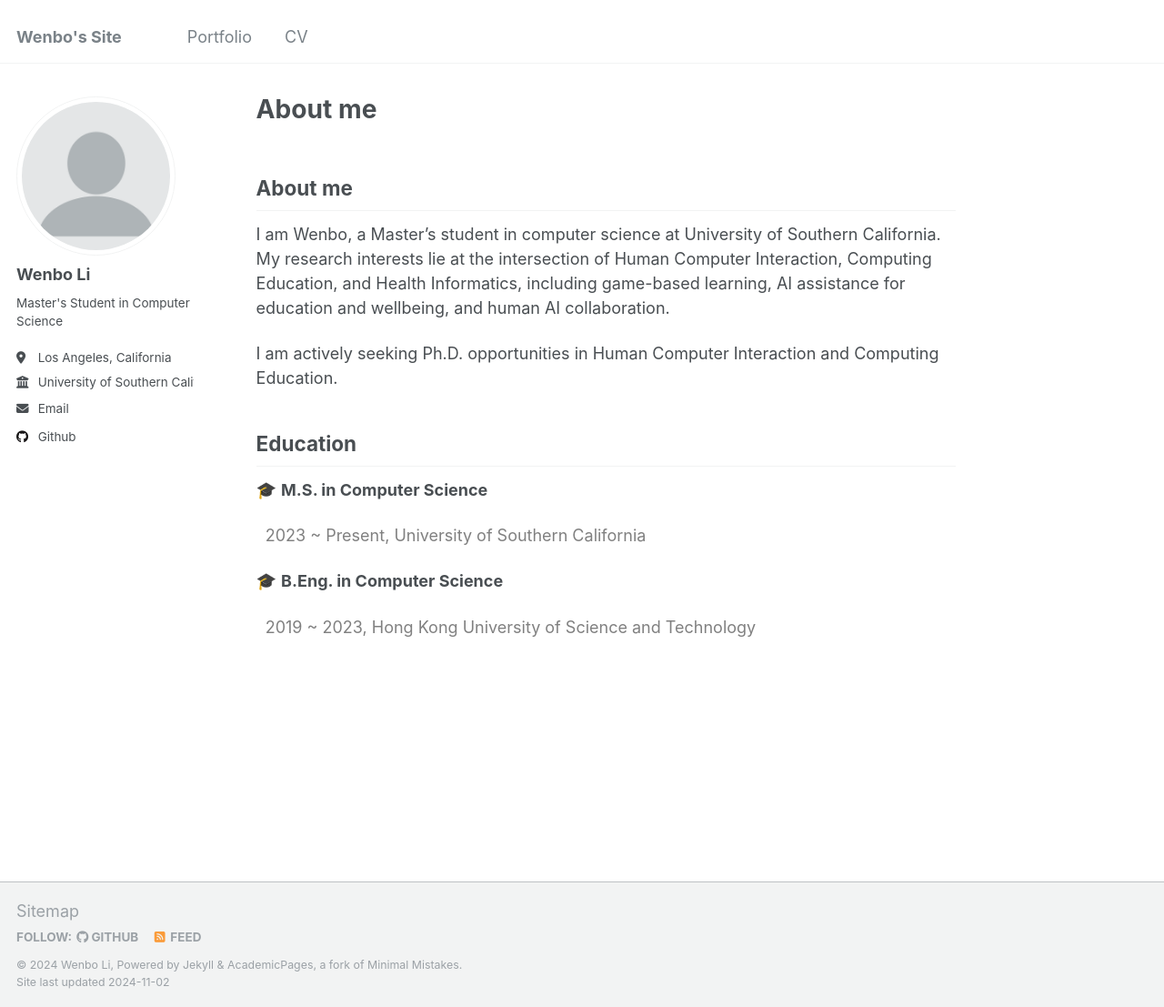
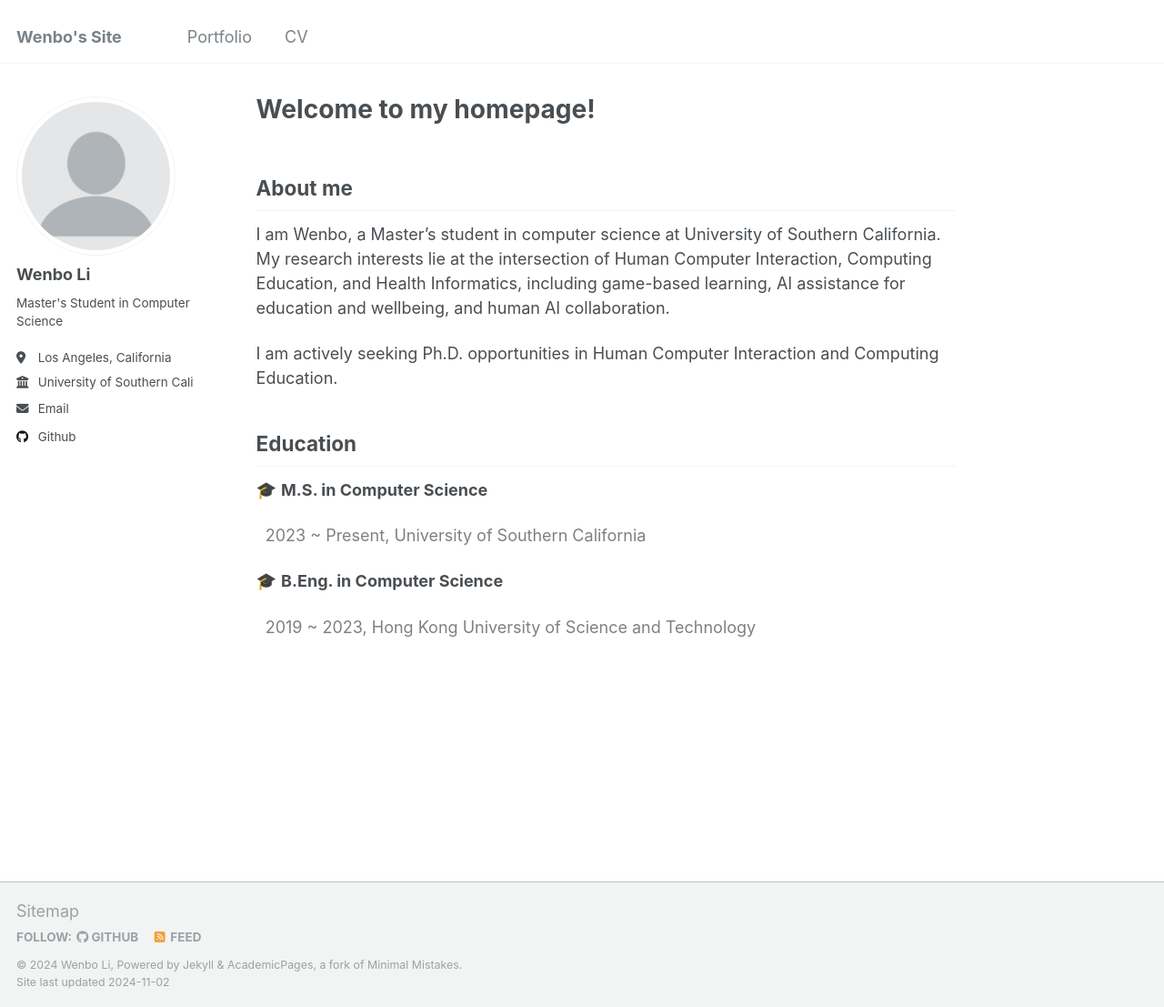
Before and after one commit to wlicb/me, a Jekyll site: the page built from _pages/about.md, in a window 1280 px wide and 1107 px high. Shown: the whole window at 91% size. Built offline with Jekyll 4.4.1, drawn with Linux system fonts in a browser that asks for light colours.

Commit message:
Update about.md

```diff
--- a/_pages/about.md
+++ b/_pages/about.md
@@ -1,6 +1,6 @@
 ---
 permalink: /
-title: "About me"
+title: "Welcome to my homepage!"
 author_profile: true
 redirect_from:
   - /about/
```
